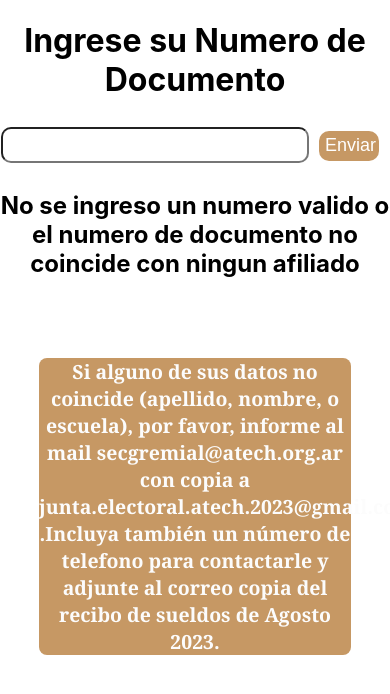
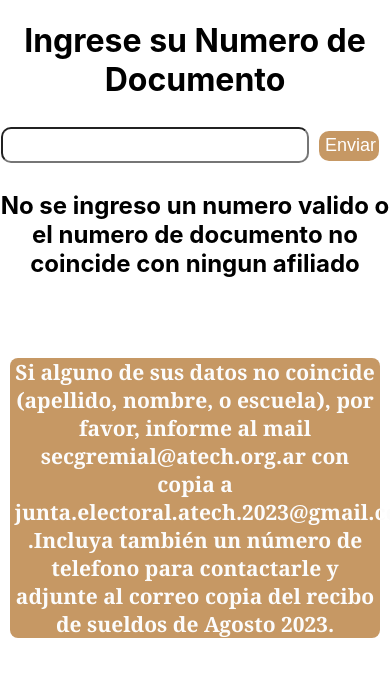
Before and after one commit to enzo1antilipi/buscador_afiliados, a React (Create React App) app: page / in a window 390 px wide. Shown: the top 694 px of the page. Built offline with nearby package versions, Linux system fonts and the light colour scheme.

Commit message:
correcion de cartel

```diff
--- a/src/App.css
+++ b/src/App.css
@@ -48,3 +48,13 @@
   width: 60px;
   font-size: large;
 }
+@media (max-width: 768px) {
+  .cartel {
+    font-size: 14px; /* Cambia el tamaño de fuente para pantallas más pequeñas si es necesario */
+    /* max-width: 300px; Ajusta el ancho máximo para pantallas más pequeñas si es necesario */
+    width: 95%;
+  }
+  .letras {
+    margin: 5px;
+  }
+}
```
